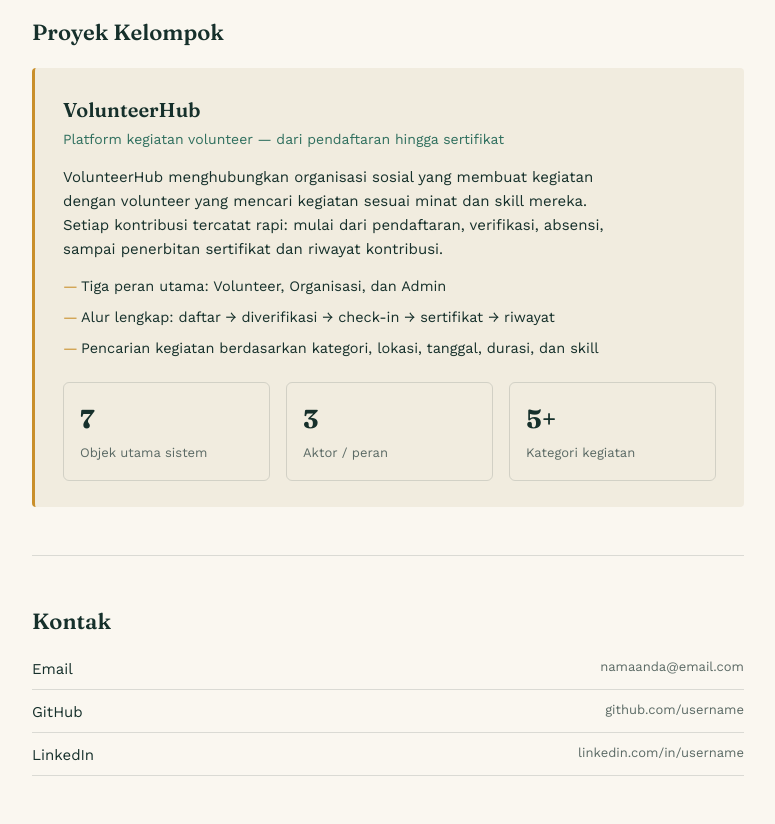
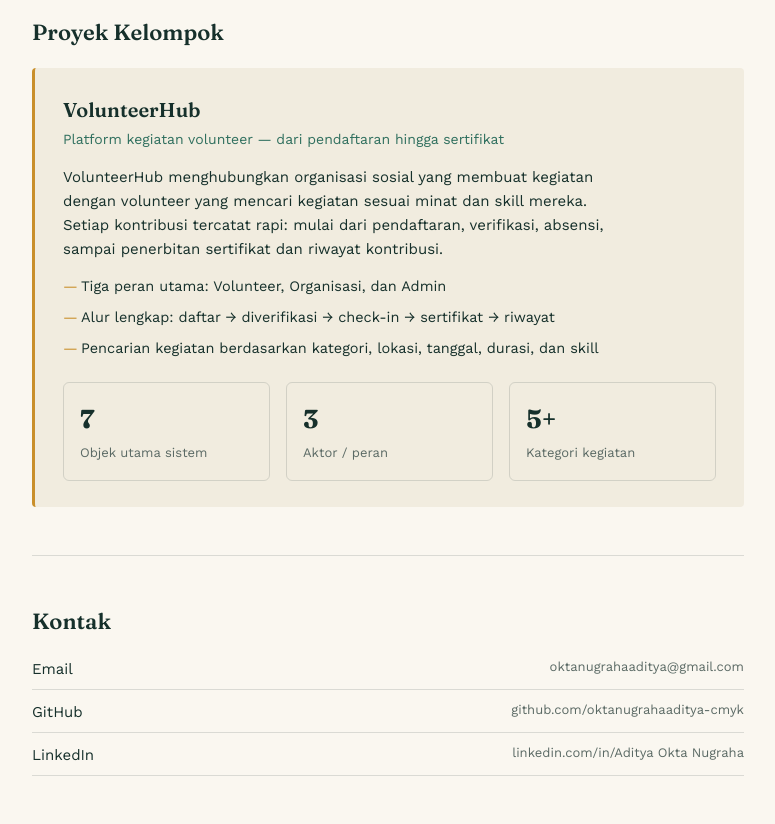
Before and after one commit to bariqalmaulad/VolunteerHubProject, a plain HTML site: page Adit/ProfilAdit.html in a window 1280 px wide. Shown: the part 1034-1858 px from the top of the page, without its empty margins (252-1027 px from the left). Drawn offline with nearby package versions, Linux system fonts and the light colour scheme.

Commit message:
Update ProfilAdit.html

```diff
--- a/Adit/ProfilAdit.html
+++ b/Adit/ProfilAdit.html
@@ -273,9 +273,9 @@
   <section class="contact">
     <h2>Kontak</h2>
     <div class="contact-list">
-      <a href="oktanugrahaaditya@gmail.com">Email <span class="label">namaanda@email.com</span></a>
-      <a href="oktanugrahaaditya-cmyk" target="_blank" rel="noopener">GitHub <span class="label">github.com/username</span></a>
-      <a href="Aditya Okta Nugraha" target="_blank" rel="noopener">LinkedIn <span class="label">linkedin.com/in/username</span></a>
+      <a href="oktanugrahaaditya@gmail.com">Email <span class="label">oktanugrahaaditya@gmail.com</span></a>
+      <a href="oktanugrahaaditya-cmyk" target="_blank" rel="noopener">GitHub <span class="label">github.com/oktanugrahaaditya-cmyk</span></a>
+      <a href="Aditya Okta Nugraha" target="_blank" rel="noopener">LinkedIn <span class="label">linkedin.com/in/Aditya Okta Nugraha</span></a>
     </div>
   </section>
 
```
